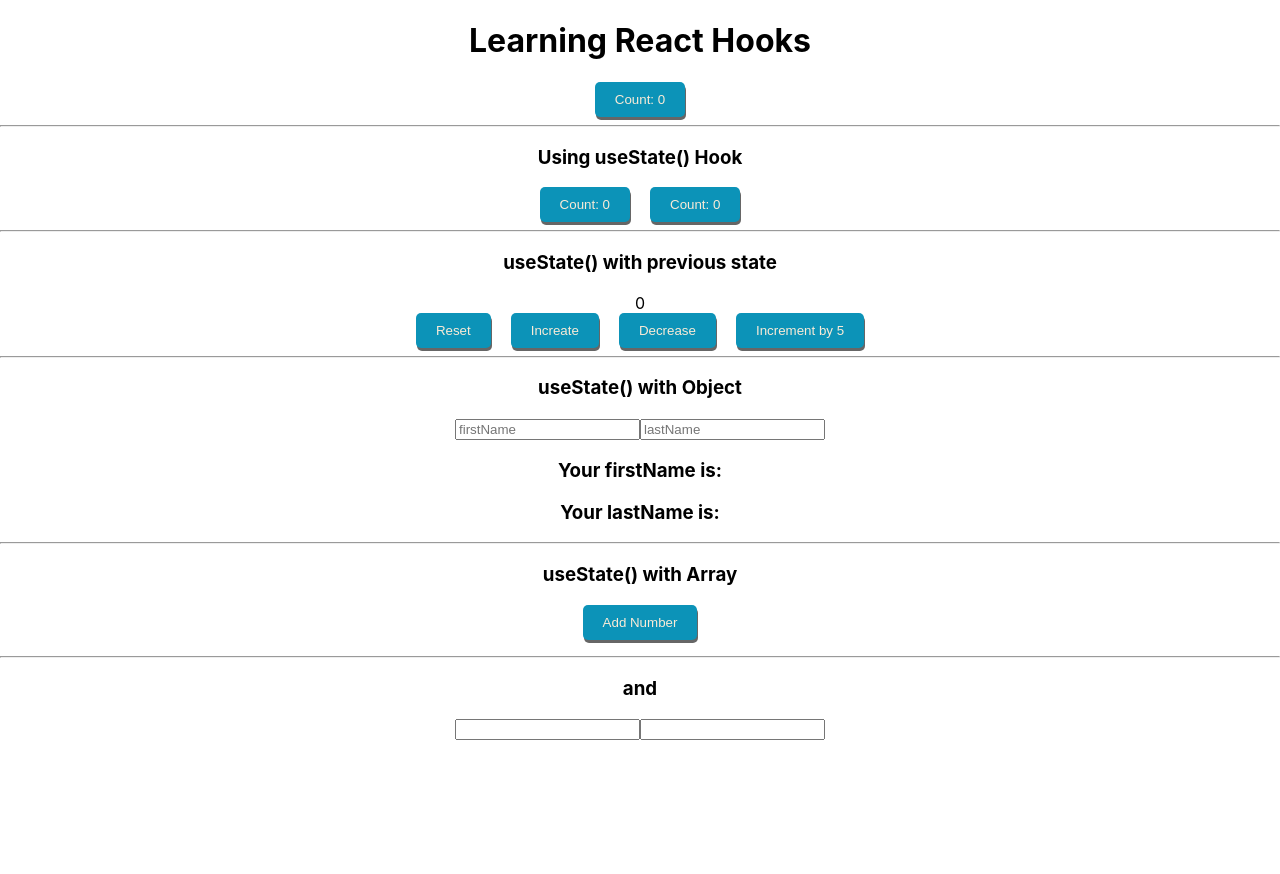
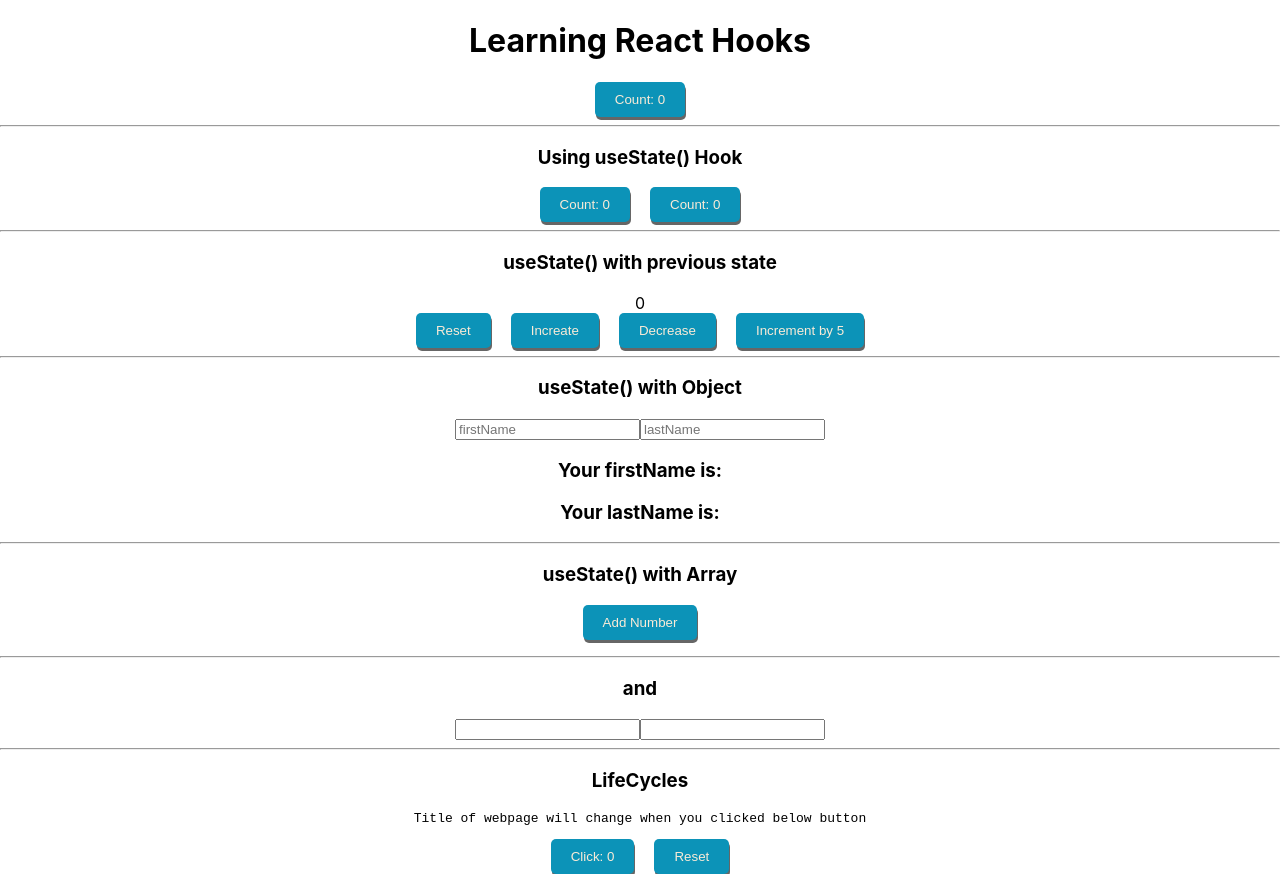
Before and after one commit to kirannani168/Learning-React-Hooks, a React (Create React App) app: page / in a window 1280 px wide. Before the commit the page ends 800 px from the top, so only its background shows below. Built offline with nearby package versions, Linux system fonts and the light colour scheme.

Commit message:
LifeCycles by class component
componentDidMont() and componentDidUpdate() used to update title of webpage

```diff
--- a/src/App.js
+++ b/src/App.js
@@ -5,6 +5,7 @@ import HookCounter from './Components/HookCounter';
 import HookCounterFour from './Components/HookCounterFour';
 import HookCounterThree from './Components/HookCounterThree';
 import HookCounterTwo from './Components/HookCounterTwo';
+import LifeCycleTest from './Components/LifeCycleTest';
 function App() {
   return (
     <div className="App">
@@ -20,6 +21,8 @@ function App() {
       <HookCounterFour/>
       <hr/>
       <FormTest/>
+      <hr></hr>
+      <LifeCycleTest/>
     </div>
   );
 }
--- /dev/null
+++ b/src/Components/LifeCycleTest.js
@@ -0,0 +1,37 @@
+import React, { Component } from 'react'
+
+export default class LifeCycleTest extends Component {
+    constructor(){
+        super()
+        this.state = {
+            count: 0
+        }
+    }
+    clickHandler(){
+        this.setState({
+            count: this.state.count+1
+        })
+    }
+    componentDidMount(){
+        document.title = this.state.count
+    }
+    componentDidUpdate(){
+        document.title = this.state.count
+    }
+    componentWillUnmount(){
+        document.title = 'unmount'
+        this.setState({
+            count:0
+        })
+    }
+  render() {
+    return (
+      <div>
+      <h3>LifeCycles</h3>
+      <pre>Title of webpage will change when you clicked below button</pre>
+            <button onClick={this.clickHandler.bind(this)}>Click: {this.state.count}</button>
+            <button onClick={this.componentWillUnmount.bind(this)}>Reset</button>
+      </div>
+    )
+  }
+}
```
